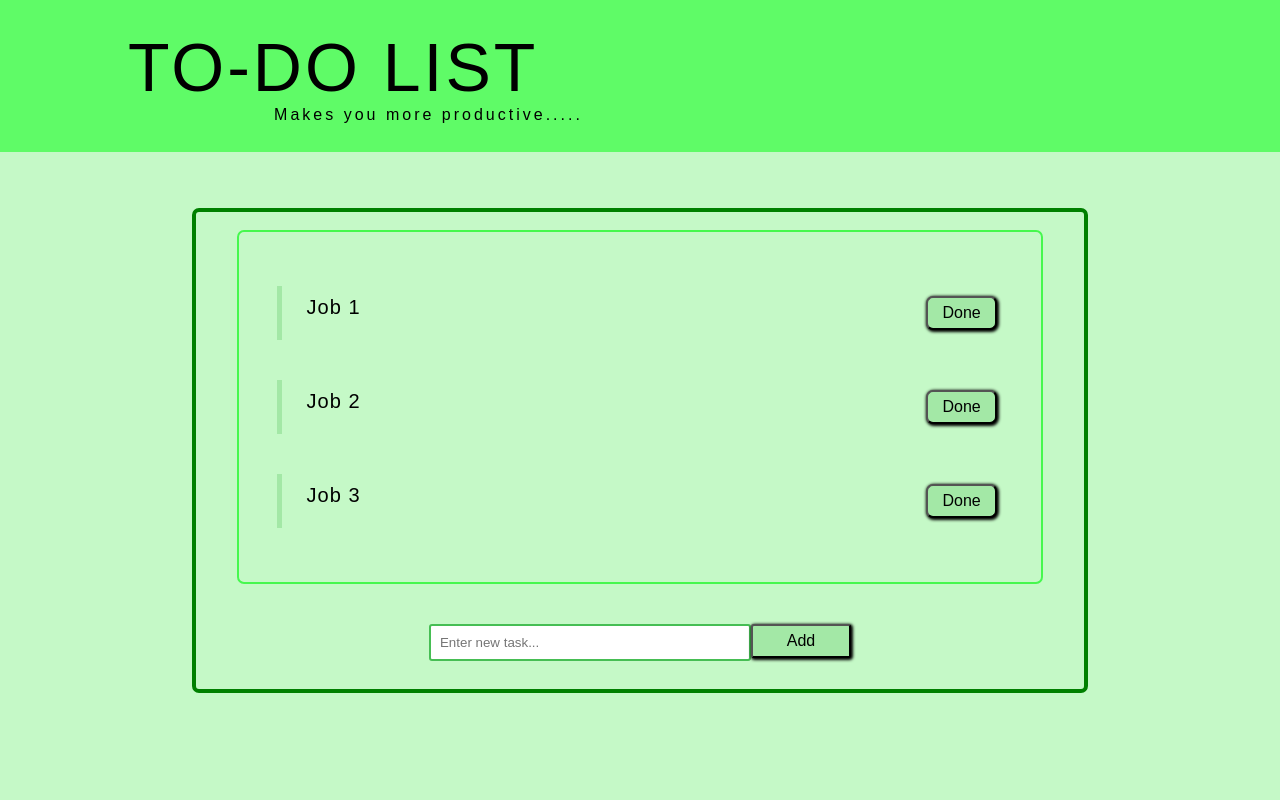
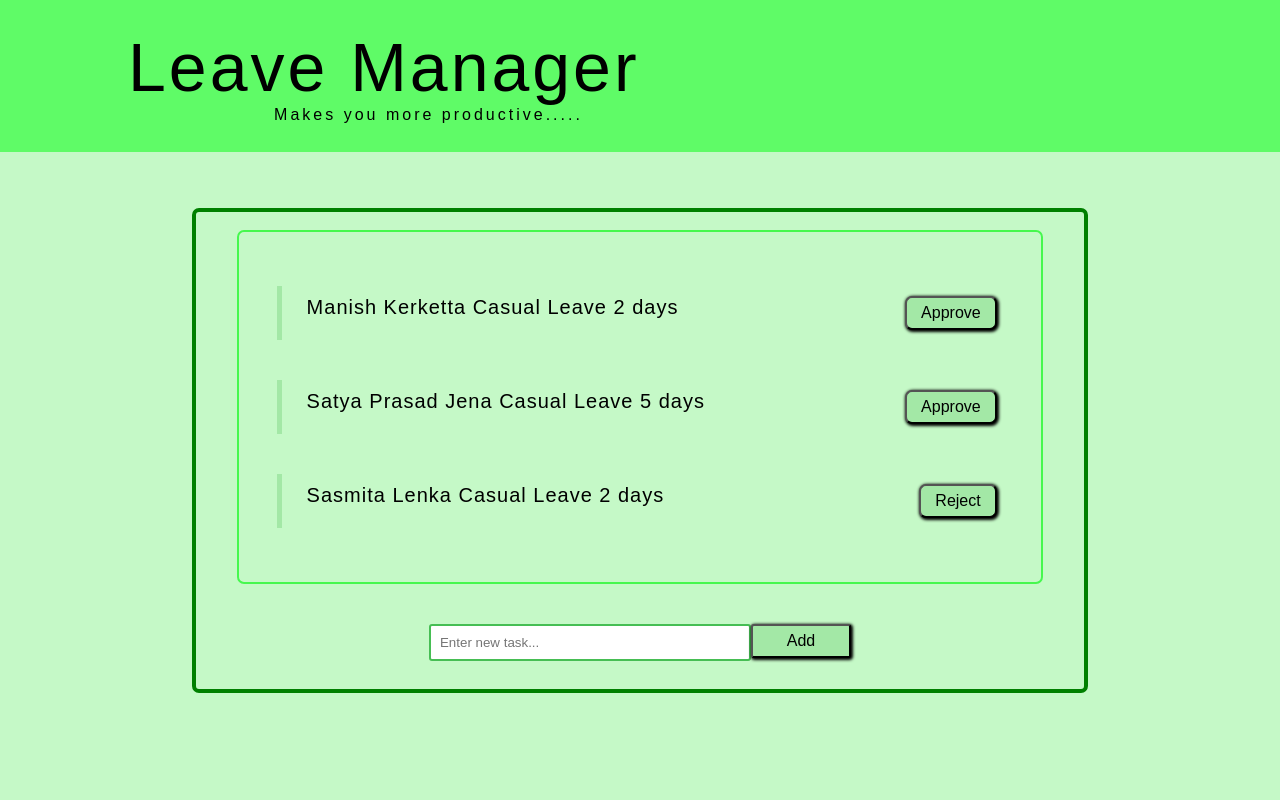
Before and after one commit to prototype-raj/To-do-list, a plain HTML site: page index.html in a window 1280 px wide. Shown: the top 800 px of the page. Drawn offline with Linux system fonts and the light colour scheme; a web font is replaced by a local one.

Commit message:
Update index.html

```diff
--- a/index.html
+++ b/index.html
@@ -12,7 +12,7 @@
 <body>
 	<div  class="header">
 		<div id="head-title">
-			TO-DO LIST
+			Leave Manager
 		</div>
 		<div class="title-tagline">
 			Makes you more productive.....
@@ -40,16 +40,16 @@
 		<div id="non-priority-box">
 			<ul id="non-priority-list">
 				<li class="item">
-					<span class="work-name">Job 1</span>
-					<button class="btn">Done</button>
+					<span class="work-name">Manish Kerketta Casual Leave  2 days</span>
+					<button class="btn">Approve</button>
 				</li>
 				<li class="item">
-					<span class="work-name">Job 2</span>
-					<button class="btn">Done</button>
+					<span class="work-name">Satya Prasad Jena Casual Leave 5 days</span>
+					<button class="btn">Approve</button>
 				</li>
 				<li class="item">
-					<span class="work-name">Job 3</span>
-					<button class="btn">Done</button>
+					<span class="work-name">Sasmita Lenka Casual Leave 2 days</span>
+					<button class="btn">Reject</button>
 				</li>
 			</ul>
 		</div>
```
